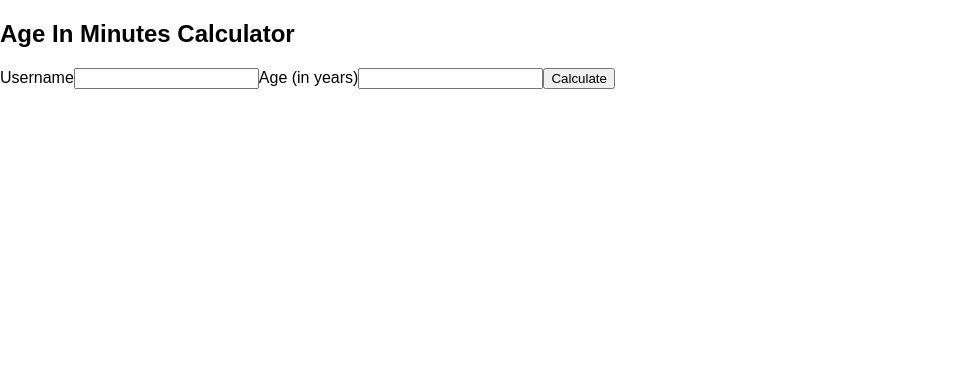
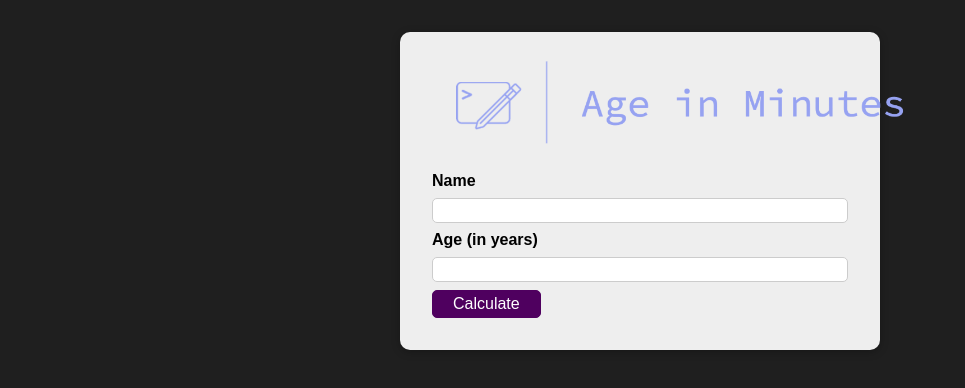
Before and after one commit to karansethia/AgeInMinutes, a React (Vite) app: page / in a window 1280 px wide. Shown: the top 388 px of the page, without its empty margins (0-965 px from the left). Built offline with nearby package versions, Linux system fonts and the light colour scheme.

Commit message:
Form UI and Button component added

```diff
--- a/index.html
+++ b/index.html
@@ -4,7 +4,7 @@
     <meta charset="UTF-8" />
     <link rel="icon" type="image/svg+xml" href="/vite.svg" />
     <meta name="viewport" content="width=device-width, initial-scale=1.0" />
-    <title>Vite + React</title>
+    <title>Age Converter</title>
   </head>
   <body>
     <div id="root"></div>
--- /dev/null
+++ b/src/components/UI/Button.jsx
@@ -0,0 +1,12 @@
+import React from 'react'
+import styles from './Button.module.css'
+
+const Button = (props) => {
+  return (
+    <button className={`${props.className} ${styles.button}`} type={props.type} onClick={props.onClick}>
+        {props.children}
+    </button>
+  )
+}
+
+export default Button
--- /dev/null
+++ b/src/components/UI/Button.module.css
@@ -0,0 +1,21 @@
+.button {
+    font: inherit;
+    border: 1px solid #4f005f;
+    background: #4f005f;
+    border-radius: 5px;
+    color: white;
+    padding: 0.25rem 1.25rem;
+    cursor: pointer;
+  }
+
+  .button:hover,
+  .button:active {
+    transition: ease-in 0.25s;
+    border-radius: 8px;
+    background: #741188;
+    border-color: #741188;
+  }
+
+  .button:focus {
+    outline: none;
+  }
--- /dev/null
+++ b/src/components/UI/Card.jsx
@@ -0,0 +1,12 @@
+import React from 'react'
+import styles from './Card.module.css'
+
+const Card = (props) => {
+  return (
+    <div className={`${styles.card} ${props.className}`}>
+        {props.children}
+    </div>
+  )
+}
+
+export default Card
--- /dev/null
+++ b/src/components/UI/Card.module.css
@@ -0,0 +1,5 @@
+.card{
+    background: rgb(238, 238, 238);
+    box-shadow: 0 2px 8px rgba(0,0,0,0.26);
+    border-radius: 10px;
+}
--- a/src/components/Users/AddUser.jsx
+++ b/src/components/Users/AddUser.jsx
@@ -1,4 +1,9 @@
 import React from 'react'
+import styles from './AddUser.module.css'
+import logo from './logo.png'
+
+import Card from '../UI/Card'
+import Button from '../UI/Button'
 
 const AddUser = props => {
 
@@ -7,16 +12,16 @@ const AddUser = props => {
     }
 
   return (
-    <div>
-        <h2>Age In Minutes Calculator</h2>
+    <Card className={styles.input}>
+        <img src={logo} alt="" />
         <form onSubmit={addUserHandler}>
-            <label htmlFor="username">Username</label>
+            <label htmlFor="username">Name</label>
             <input type="text" id="username" />
             <label htmlFor="age">Age (in years)</label>
             <input type="number" id="age" />
-            <button type="submit">Calculate</button>
+            <Button type="submit">Calculate</Button>
         </form>
-    </div>
+    </Card>
   )
 }
 
--- /dev/null
+++ b/src/components/Users/AddUser.module.css
@@ -0,0 +1,34 @@
+html{
+    background-color: #1f1f1f;
+}
+img{
+    width: 500px;
+    height: fit-content;
+}
+.input {
+    margin: 2rem auto;
+    padding: 0rem 2rem 2rem 2rem;
+    width: 90%;
+    max-width: 30rem;
+  }
+
+  .input label {
+    display: block;
+    font-weight: bold;
+    margin-bottom: 0.5rem;
+  }
+
+  .input input {
+    font: inherit;
+    display: block;
+    width: 100%;
+    border: 1px solid #ccc;
+    border-radius: 5px;
+    padding: 0.15rem;
+    margin-bottom: 0.5rem;
+  }
+
+  .input input:focus {
+    outline: none;
+    border-color: #4f005f;
+  }
```
Also changed, not shown: src/components/Users/logo.png (added).
